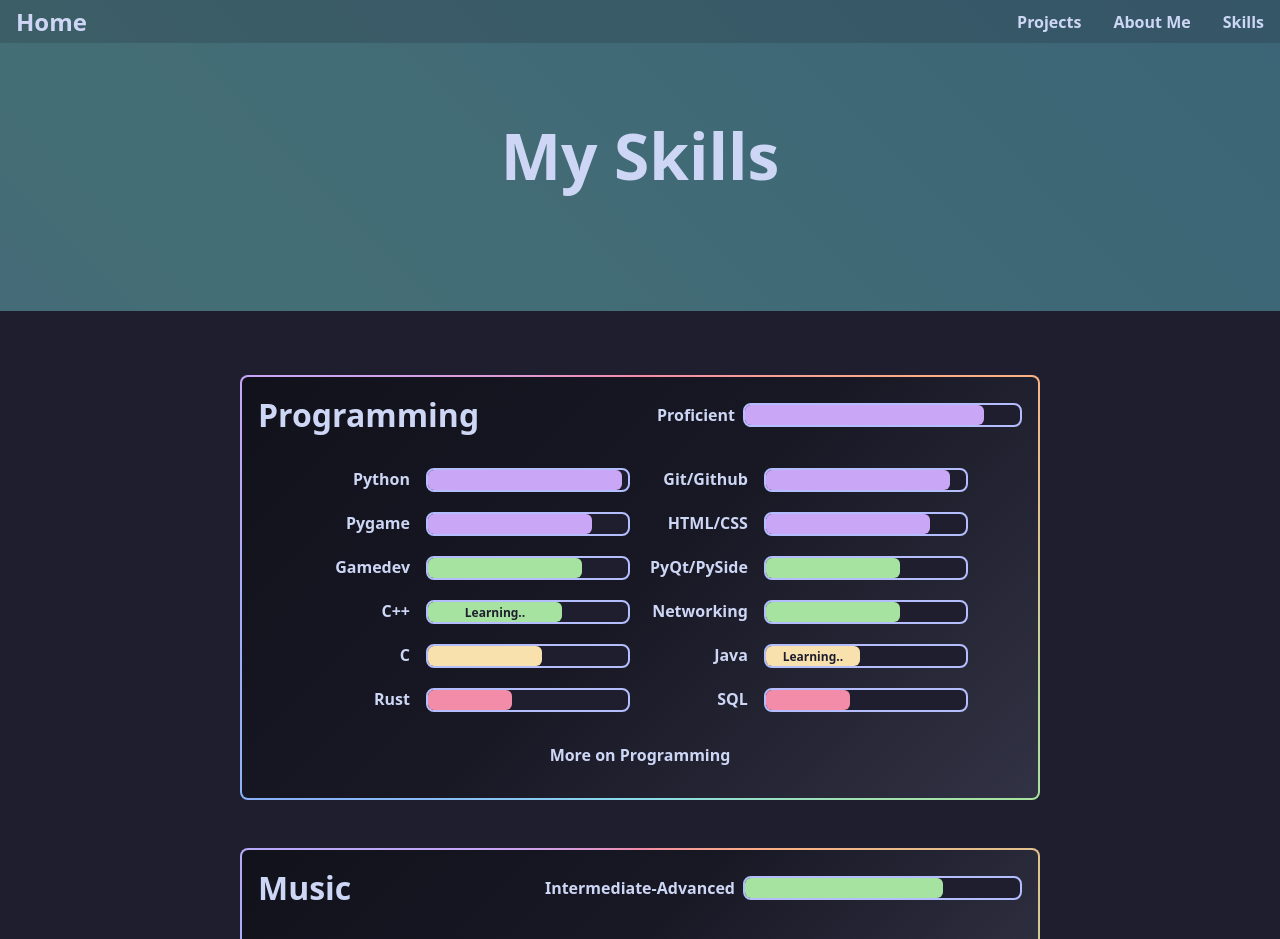
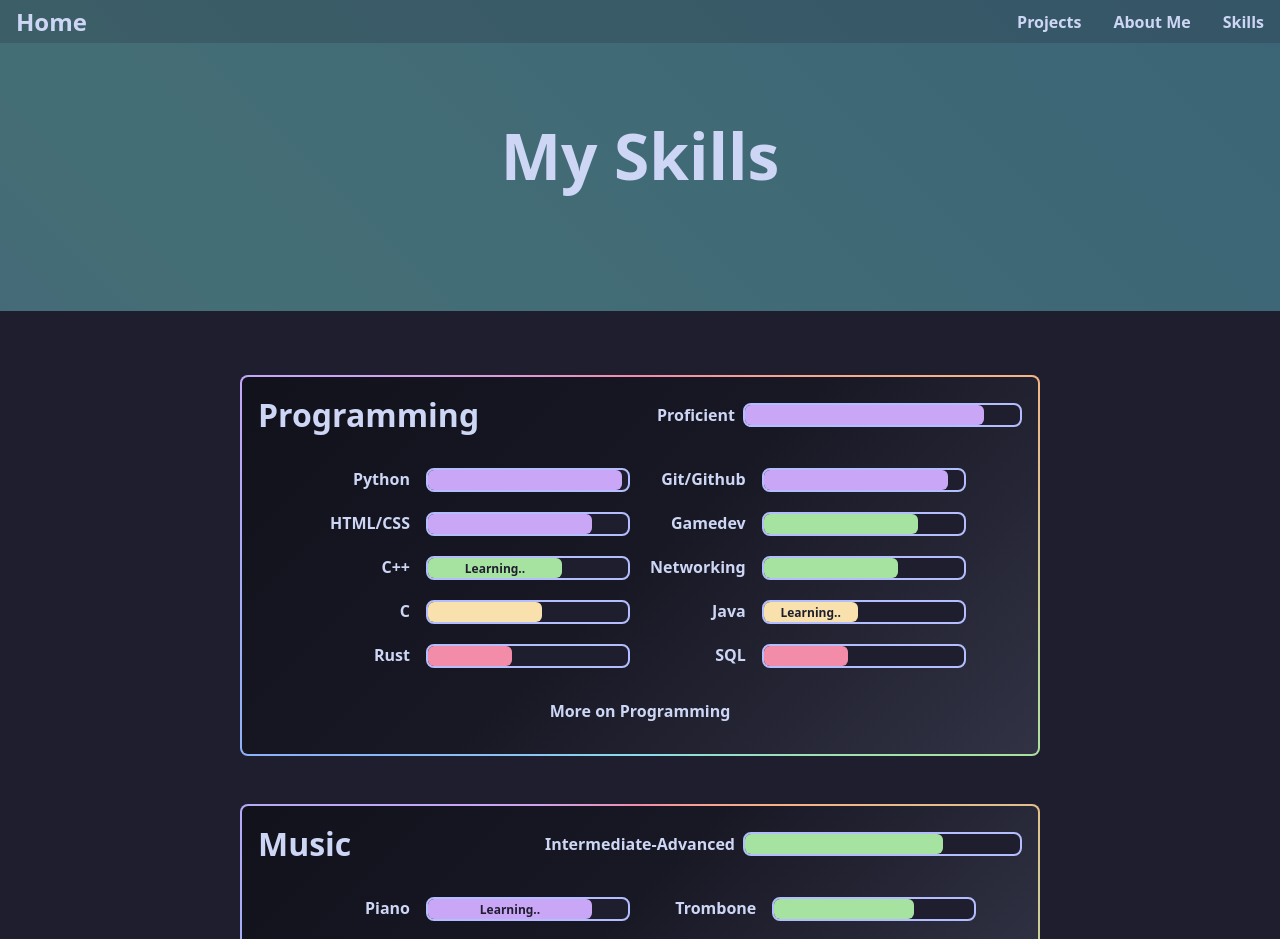
Before and after one commit to SSS-Says-Snek/personal-website, a SvelteKit app: page /skills in a window 1280 px wide. Shown: the top 939 px of the page. Built offline with nearby package versions, Linux system fonts and the light colour scheme; some icons are missing.

Commit message:
I forgor

```diff
--- a/src/routes/skills/+page.svelte
+++ b/src/routes/skills/+page.svelte
@@ -29,18 +29,8 @@
           tags: []
         },
         {
-          name: "Pygame",
-          percentage: 80,
-          tags: []
-        },
-        {
           name: "Git/Github",
           percentage: 90,
-          tags: []
-        },
-        {
-          name: "PyQt/PySide",
-          percentage: 65,
           tags: []
         },
         {
@@ -95,7 +85,41 @@
           subskills: [
             {
               name: "Pygame",
-              percentage: 4,
+              percentage: 80,
+              tags: []
+            },
+            {
+              name: "PyQt/PySide",
+              percentage: 65,
+              tags: []
+            },
+            {
+              name: "Socket",
+              percentage: 75,
+              tags: []
+            },
+            {
+              name: "Python C API",
+              percentage: 60,
+              tags: []
+            },
+            {
+              name: "Discord.py",
+              percentage: 55,
+              tags: []
+            }
+          ]
+        },
+
+        {
+          name: "C++",
+          percentage: 65,
+          proficiency: "Beginner-Intermediate",
+          borderColor: "var(--clr-red)",
+          subskills: [
+            {
+              "name": "Qt6",
+              percentage: 0,
               tags: []
             }
           ]
@@ -131,6 +155,10 @@
   let totalSkills = 0;
   for (let skill of allSkills) {
     skill.subskills.sort(skillSorter);
+
+    for (let relatedSkill of skill.relatedSkills) {
+      relatedSkill.subskills.sort(skillSorter);
+    }
     totalSkills += 1 + skill.relatedSkills.length;
   }
 
--- a/src/routes/skills/SkillCard.svelte
+++ b/src/routes/skills/SkillCard.svelte
@@ -148,6 +148,10 @@
   }
 
   .related-skills > div {
+    display: flex;
+    flex-direction: column;
+    gap: 2rem;
+
     overflow: hidden;
   }
 
```
